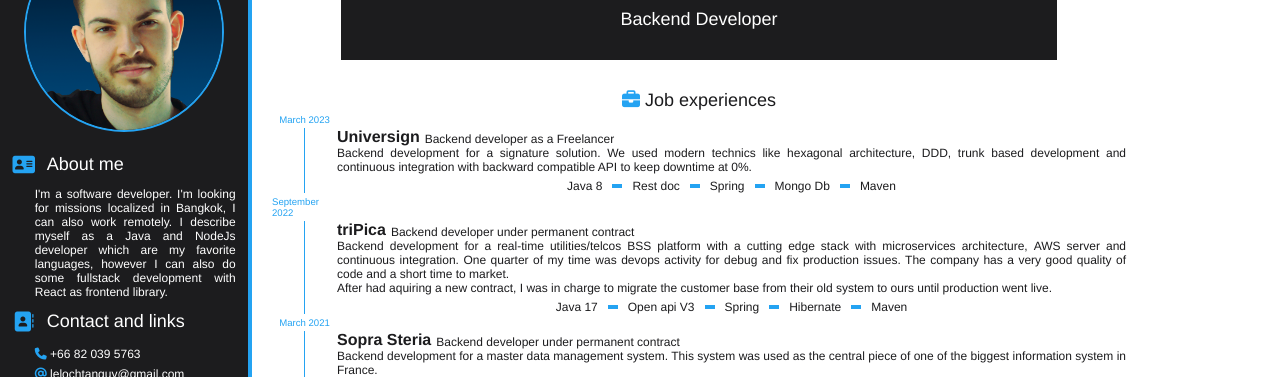
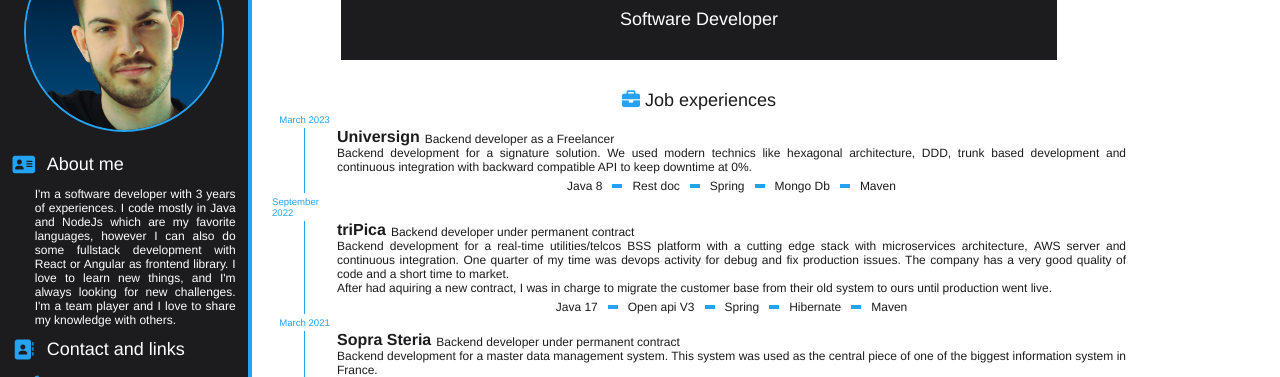
Before and after one commit to TanguyLeLoch/CV, a plain HTML site: page index.html in a window 1280 px wide. Shown: the part 78-455 px from the top of the page. Drawn offline with Linux system fonts and the light colour scheme.

Commit message:
remove bangkok for singaporian job

```diff
--- a/index.html
+++ b/index.html
@@ -20,9 +20,9 @@
                     <h2>About me</h2>
                     <div></div>
                     <p class="justify-text">
-                        I'm a software developer. I'm looking for missions localized in Bangkok, I can also work remotely. I
-                        describe myself as a Java and NodeJs developer which are my favorite languages, however I can also do some fullstack development with
-                        React as frontend library.
+                        I'm a software developer with 3 years of experiences. I code mostly in Java and NodeJs which are my favorite languages, however I can also do some fullstack development with
+                        React or Angular as frontend library.
+                        I love to learn new things, and I'm always looking for new challenges. I'm a team player and I love to share my knowledge with others.
                     </p>
                     <i class="fa-solid fa-address-book"></i>
                     <h2>Contact and links</h2>
@@ -71,7 +71,7 @@
             <div class="right">
                 <div class="title-container">
                     <h1>Tanguy Le Loch</h1>
-                    <h2>Backend Developer</h2>
+                    <h2>Software Developer</h2>
                 </div>
                 <div class="main-content">
                     <div>
```
